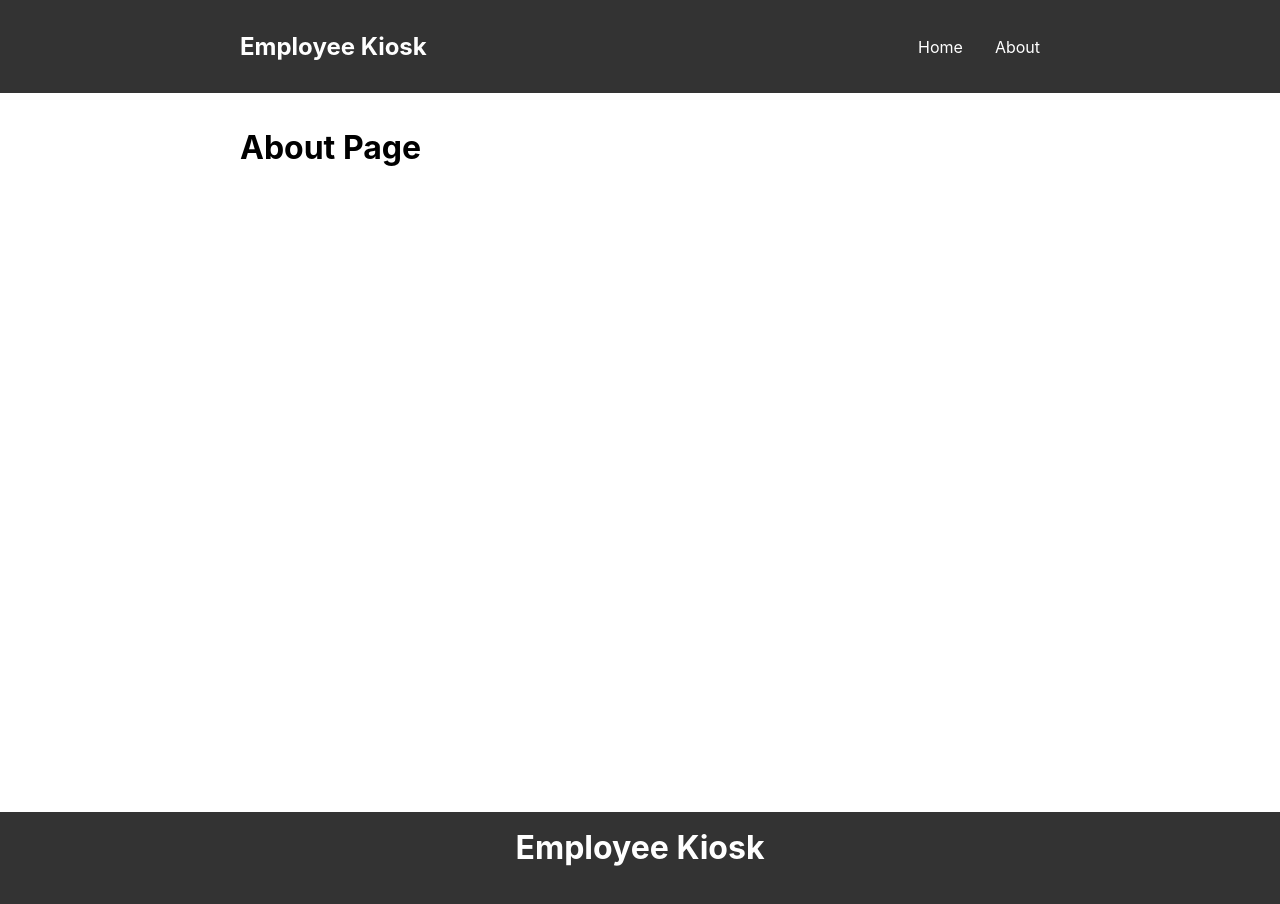
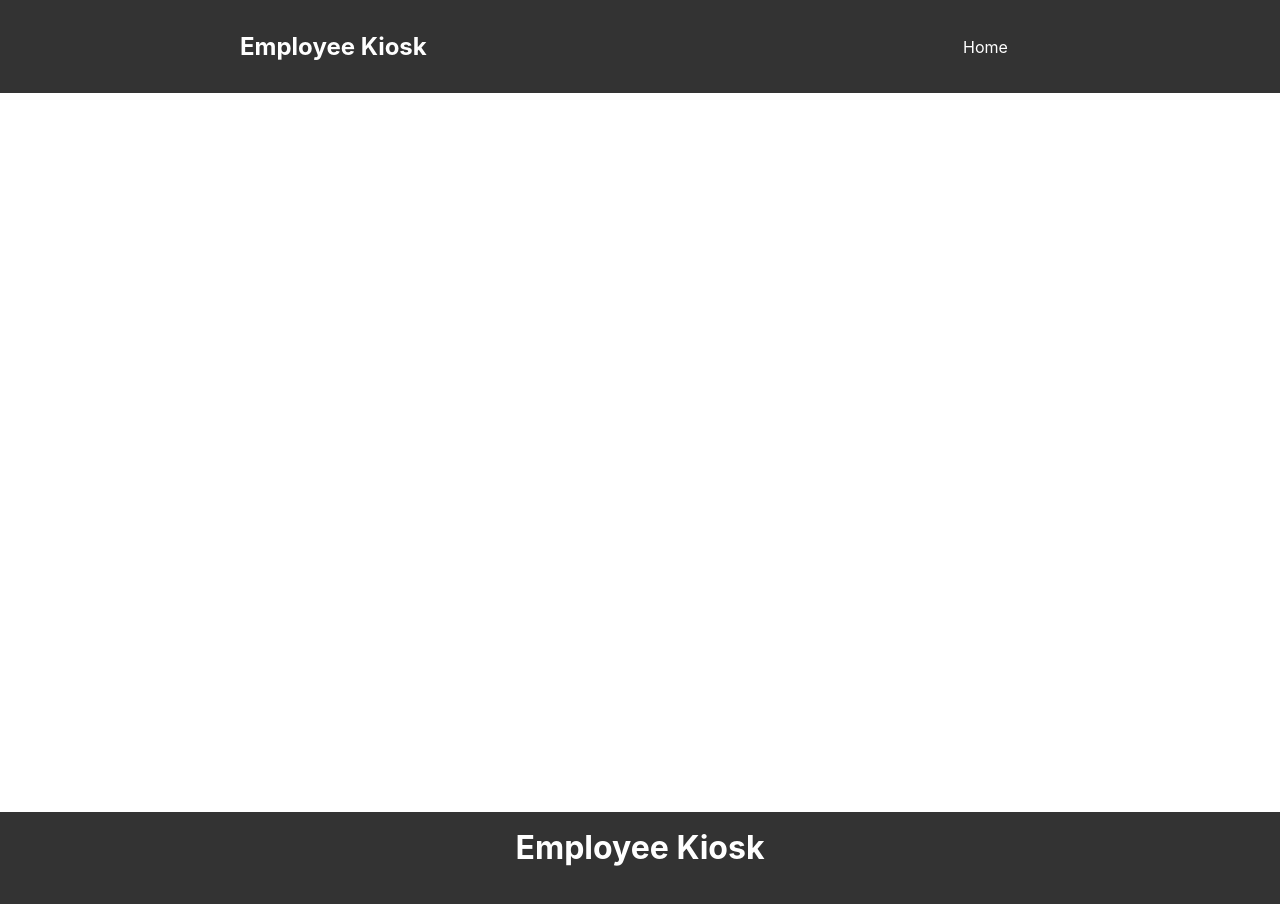
Before and after one commit to jsoomie/employee-kiosk, a React (Create React App) app: page /about in a window 1280 px wide. Shown: the top 904 px of the page. Built offline with nearby package versions, Linux system fonts and the light colour scheme.

Commit message:
removed about page

```diff
--- a/src/App.js
+++ b/src/App.js
@@ -1,5 +1,5 @@
 import { BrowserRouter as Router, Route, Switch } from "react-router-dom";
-import { Navbar, Home, About, Footer } from "./components";
+import { Navbar, Home, Footer } from "./components";
 
 const App = () => {
   return (
@@ -11,9 +11,6 @@ const App = () => {
             <Route exact path="/">
               <Home />
             </Route>
-            <Route path="/about">
-              <About />
-            </Route>
           </Switch>
         </div>
         <Footer />
--- a/src/components/About.js
+++ /dev/null
@@ -1,9 +0,0 @@
-const About = () => {
-  return (
-    <div>
-      <h1>About Page</h1>
-    </div>
-  );
-};
-
-export default About;
--- a/src/components/Navbar.js
+++ b/src/components/Navbar.js
@@ -14,9 +14,6 @@ const Navbar = () => {
             <li>
               <Link to="/">Home</Link>
             </li>
-            <li>
-              <Link to="/about">About</Link>
-            </li>
           </ul>
         </div>
       </div>
--- a/src/components/index.js
+++ b/src/components/index.js
@@ -1,9 +1,8 @@
 import { default as Navbar } from "./Navbar";
 import { default as Home } from "./Home";
-import { default as About } from "./About";
 import { default as Footer } from "./Footer";
 import { default as Search } from "./Search";
 import { default as Card } from "./Card";
 import { default as SortButton } from "./SortButton";
 
-export { Navbar, Home, About, Footer, Search, Card, SortButton };
+export { Navbar, Home, Footer, Search, Card, SortButton };
```
